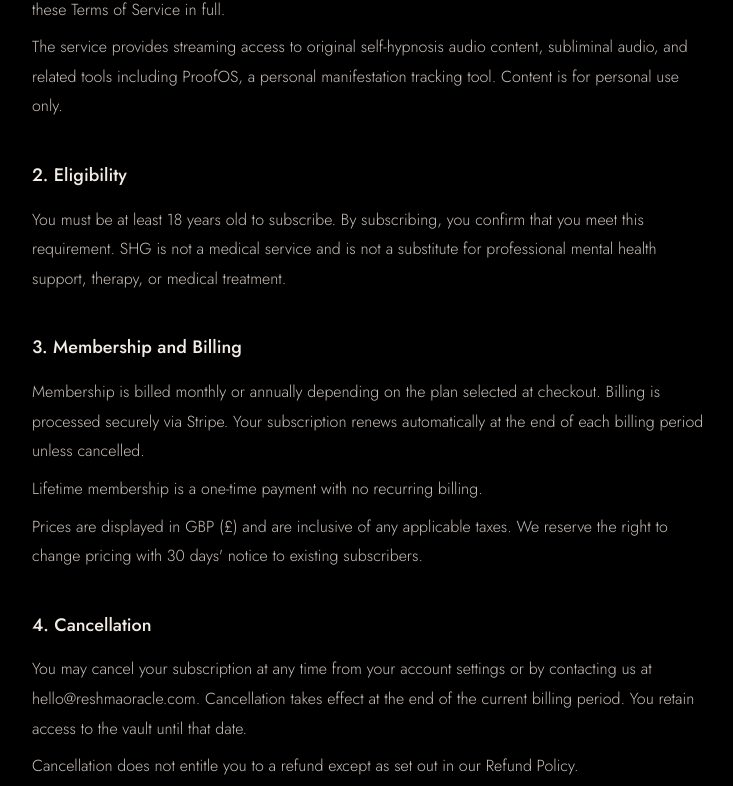
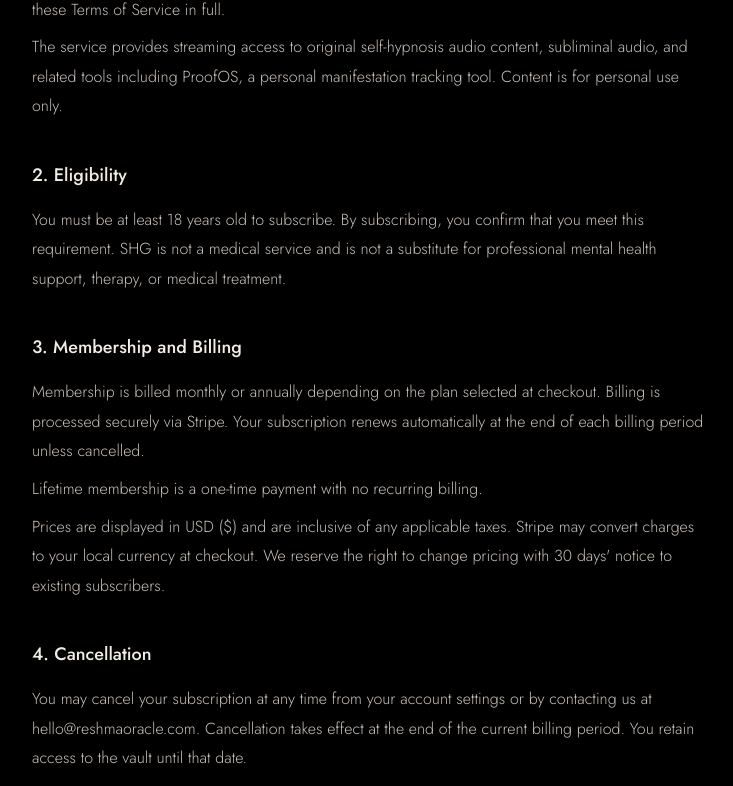
Before and after one commit to airpriestess/shg-frontend, a React (Vite) app: page /tos in a window 1280 px wide. Shown: the part 386-1172 px from the top of the page, without its empty margins (272-1005 px from the left). Built offline with nearby package versions, Linux system fonts and the light colour scheme.

Commit message:
Update billing terms: prices now displayed in USD, not GBP

```diff
--- a/src/pages/Legal.jsx
+++ b/src/pages/Legal.jsx
@@ -8,7 +8,7 @@ const PAGES = {
     sections: [
       { h: "1. The Service", body: `Self Hypnosis Goddess ("SHG", "we", "us") is a digital audio membership platform operated by Reshma Oracle. By accessing reshmaoracle.com or subscribing to any membership tier, you agree to these Terms of Service in full.\n\nThe service provides streaming access to original self-hypnosis audio content, subliminal audio, and related tools including ProofOS, a personal manifestation tracking tool. Content is for personal use only.` },
       { h: "2. Eligibility", body: `You must be at least 18 years old to subscribe. By subscribing, you confirm that you meet this requirement. SHG is not a medical service and is not a substitute for professional mental health support, therapy, or medical treatment.` },
-      { h: "3. Membership and Billing", body: `Membership is billed monthly or annually depending on the plan selected at checkout. Billing is processed securely via Stripe. Your subscription renews automatically at the end of each billing period unless cancelled.\n\nLifetime membership is a one-time payment with no recurring billing.\n\nPrices are displayed in GBP (£) and are inclusive of any applicable taxes. We reserve the right to change pricing with 30 days' notice to existing subscribers.` },
+      { h: "3. Membership and Billing", body: `Membership is billed monthly or annually depending on the plan selected at checkout. Billing is processed securely via Stripe. Your subscription renews automatically at the end of each billing period unless cancelled.\n\nLifetime membership is a one-time payment with no recurring billing.\n\nPrices are displayed in USD ($) and are inclusive of any applicable taxes. Stripe may convert charges to your local currency at checkout. We reserve the right to change pricing with 30 days' notice to existing subscribers.` },
       { h: "4. Cancellation", body: `You may cancel your subscription at any time from your account settings or by contacting us at hello@reshmaoracle.com. Cancellation takes effect at the end of the current billing period. You retain access to the vault until that date.\n\nCancellation does not entitle you to a refund except as set out in our Refund Policy.` },
       { h: "5. Intellectual Property", body: `All audio content, written materials, brand assets, and platform features are the exclusive intellectual property of Reshma Oracle. You may not download, copy, redistribute, sell, or share any content from the vault.\n\nPersonal listening for your own non-commercial use is the sole permitted use.` },
       { h: "6. Health Disclaimer", body: `SHG audio content is designed for general wellbeing, identity work, and subconscious reprogramming. It is not a medical device and makes no medical claims.\n\nIf you have a diagnosed mental health condition, epilepsy, or sensitivity to audio stimulation, please consult a qualified healthcare professional before use. Do not listen while driving or operating machinery.` },
```
